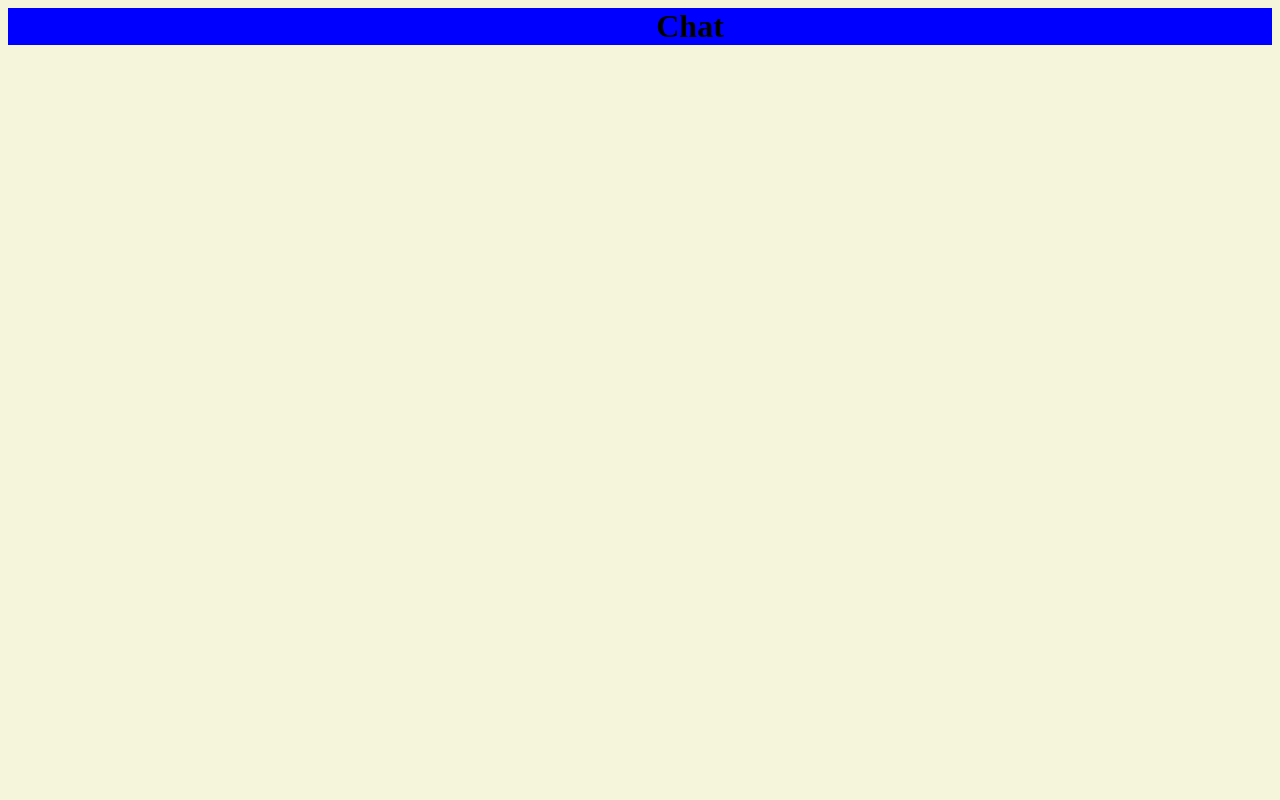
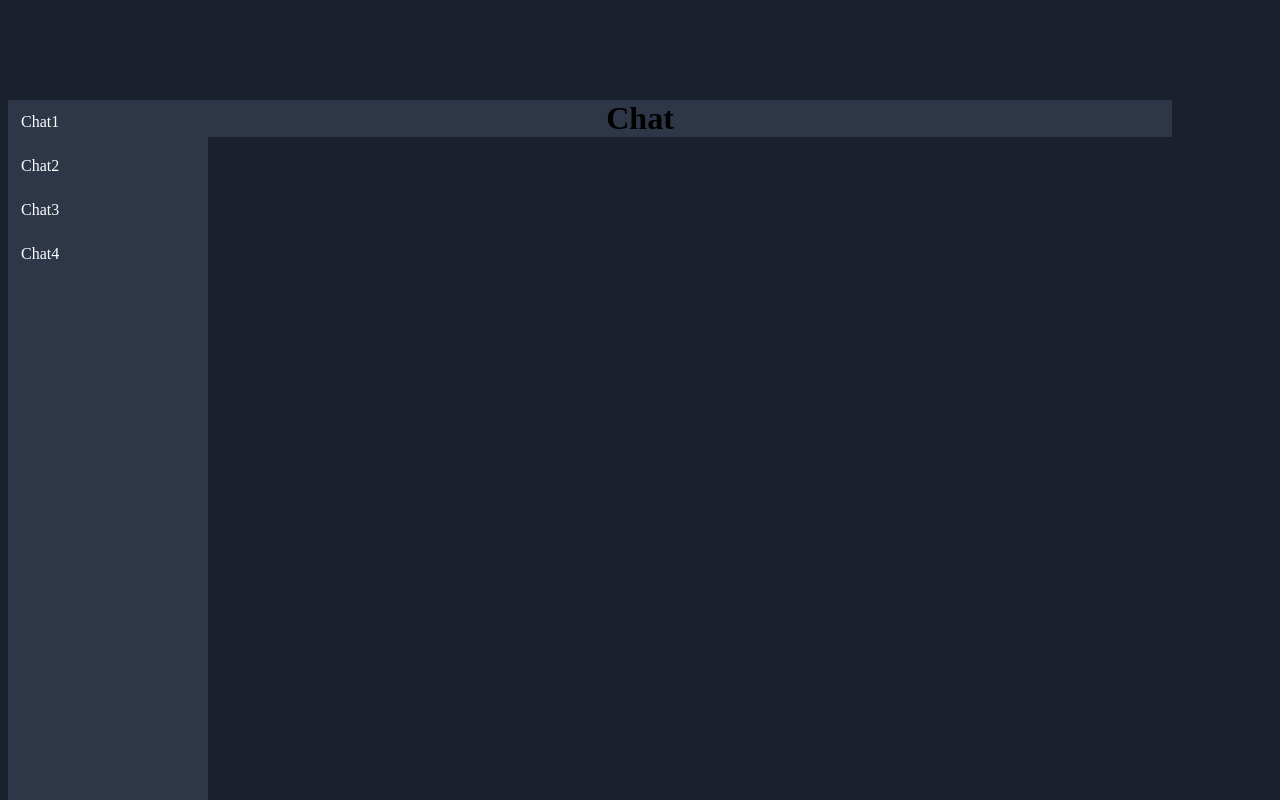
Before and after one commit to Ilse547/lich, a website: page public/index.html in a window 1280 px wide. Drawn offline with Linux system fonts and the light colour scheme.

Commit message:
Add sidebar

```diff
--- a/public/index.html
+++ b/public/index.html
@@ -3,6 +3,14 @@
         <link rel="stylesheet" href="./style/style.css">
     </head>
     <body>
+
+        <nav class = "sidebar">
+            <a class = "active"> Chat1</a>
+            <a class = "active"> Chat2</a>
+            <a class = "active"> Chat3</a>
+            <a class = "active"> Chat4</a>
+
+        </nav>
         <main class="chat">
             <h1>Chat</h1>
                 <section id="messages" class="chat-messages">
--- a/public/style/style.css
+++ b/public/style/style.css
@@ -1,10 +1,32 @@
 body {
-    background-color: beige;
+    background-color: #1A202C;
 
 
 }
 main{
-    background-color: blue;
+    background-color: #2D3748;
     text-align: center;
-    padding-left: 100px;
+    margin: 100px;
+
 }
+
+  .sidebar {
+    height: auto;
+    margin-right: 100px;
+    width: 200px;
+    background-color: #2D3748;
+    position: fixed;
+    height: 100%;
+    overflow: auto;
+  }
+
+  .sidebar a {
+    display: block;
+    color:  #E2E8F0;
+    padding: 13px;
+    text-decoration: none;
+  }
+
+  .sidebar a.active {
+    color: white;
+  }
```
